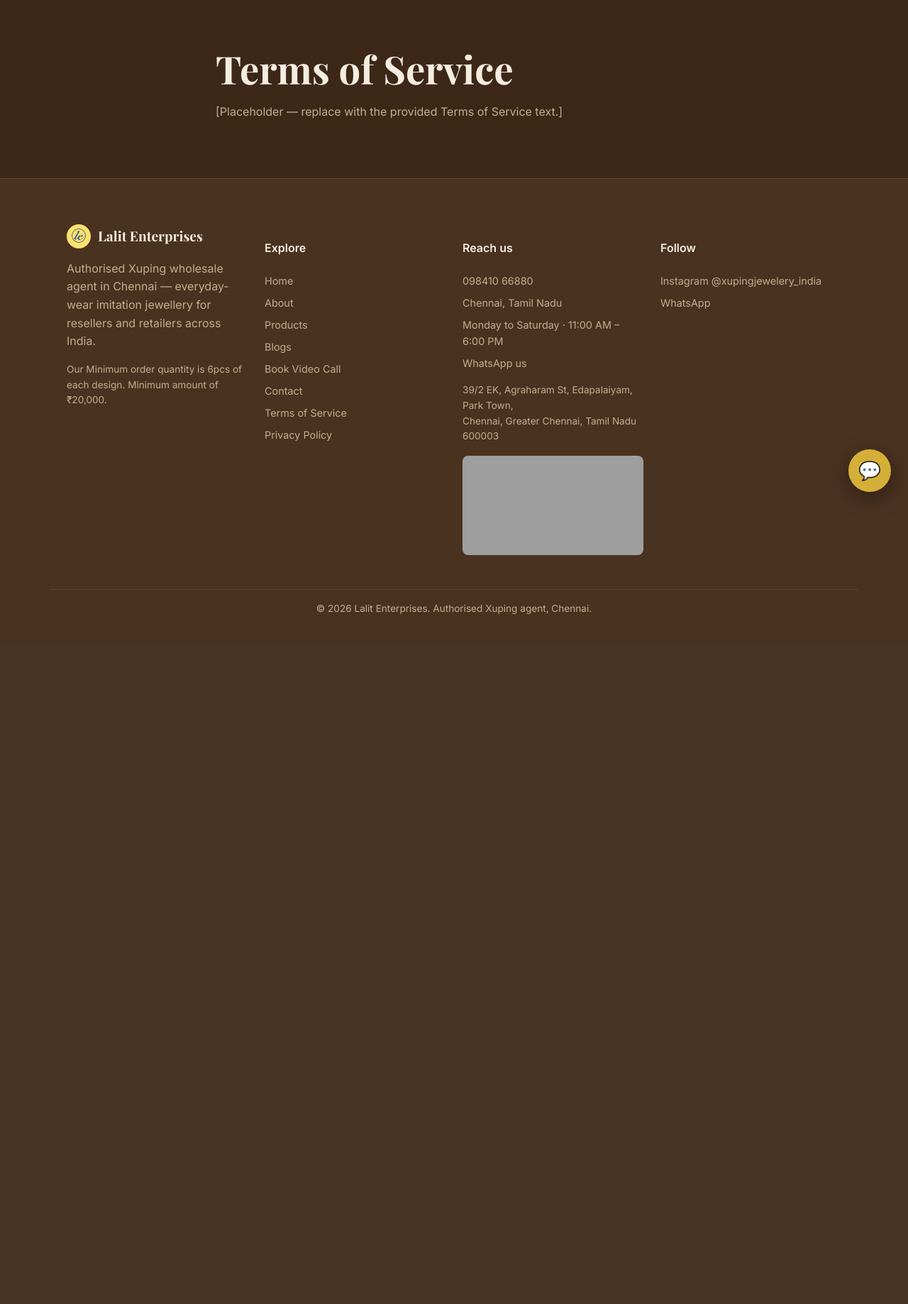
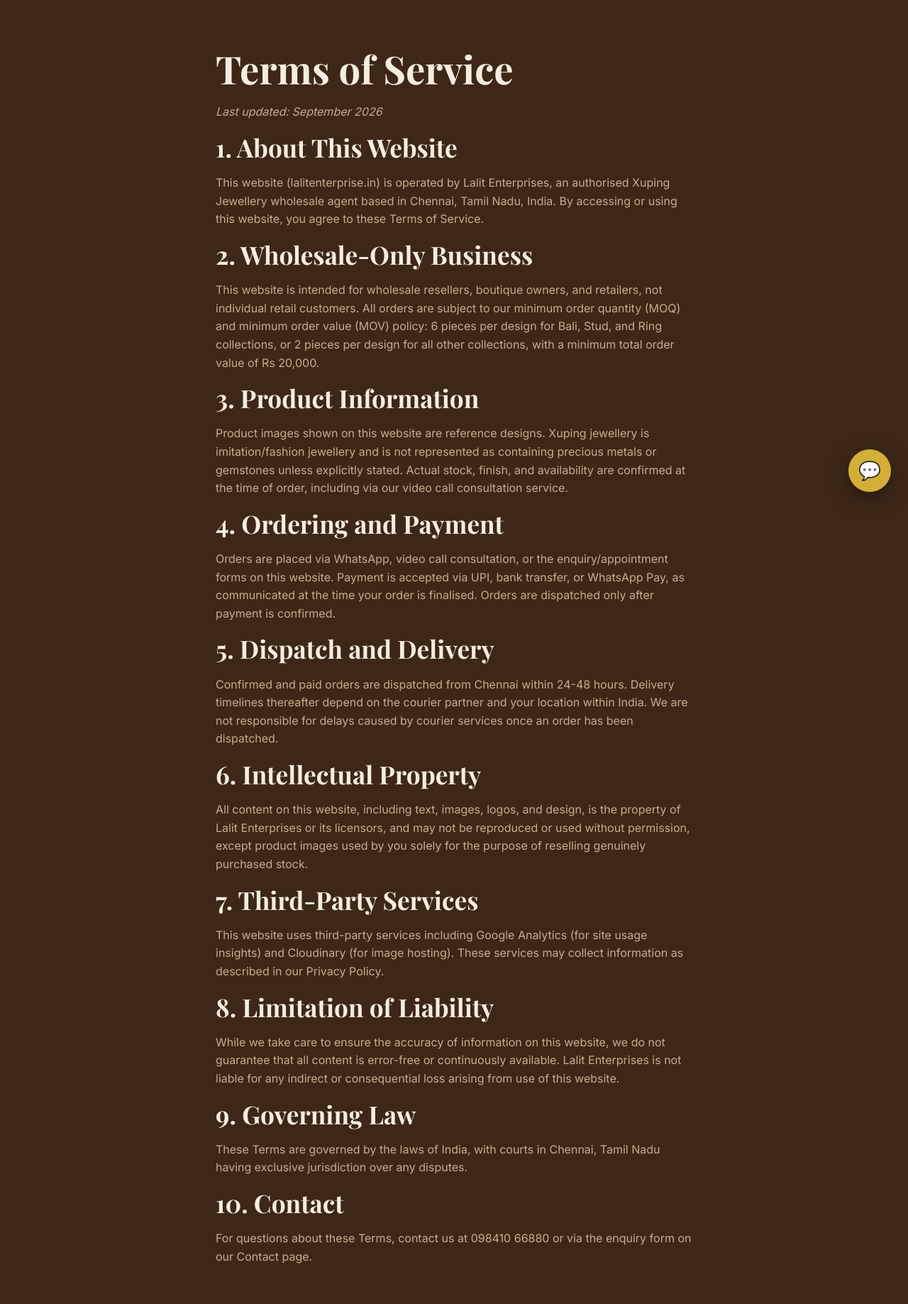
Before and after one commit to sandhyaavp-ui/LalitEnterprises-XupingJewlery, a Django app: page /terms/ in a window 1280 px wide. Shown: the part 83-1920 px from the top of the page at 71% size. Before the commit the page ends 948 px from the top, so only its background shows below. Run offline with Django 5.2, Linux system fonts and the light colour scheme; some libraries are stand-ins or nearby versions; some web fonts are replaced; grey boxes are pictures that could not be loaded.

Commit message:
Add real Terms of Service and Privacy Policy content, footer Legal column
Replaces placeholder text on both legal pages with drafted content
covering the wholesale-only business model, MOQ/MOV policy, ordering,
dispatch, IP, liability, and governing law (Terms), and data
collection, third-party services (Google Analytics, Cloudinary,
WhatsApp), storage, and data rights (Privacy Policy).

Moves Terms/Privacy links out of the Explore footer column into a new
dedicated Legal column, matching the existing footer-col/footer-links
markup so it lines up with the other four columns.

Note for the business owner: this is a reasonable starting draft, not
legal advice. Recommend review by a lawyer familiar with Indian
e-commerce/data protection law (particularly the DPDP Act, 2023)
before treating this as final, especially the Privacy Policy.

Co-Authored-By: Claude Sonnet 5 <noreply@anthropic.com>

```diff
--- a/templates/base.html
+++ b/templates/base.html
@@ -89,6 +89,11 @@
                 <li><a href="{% url 'pages:blogs' %}">Blogs</a></li>
                 <li><a href="{% url 'inquiries:video_call_booking' %}">Book Video Call</a></li>
                 <li><a href="{% url 'inquiries:contact' %}">Contact</a></li>
+            </ul>
+        </div>
+        <div class="footer-col">
+            <h4>Legal</h4>
+            <ul class="footer-links">
                 <li><a href="{% url 'pages:terms' %}">Terms of Service</a></li>
                 <li><a href="{% url 'pages:privacy' %}">Privacy Policy</a></li>
             </ul>
--- a/templates/pages/terms.html
+++ b/templates/pages/terms.html
@@ -3,6 +3,65 @@
 {% block content %}
 <div class="container container-narrow legal-page">
   <h1>Terms of Service</h1>
-  <p>[Placeholder — replace with the provided Terms of Service text.]</p>
+  <p><em>Last updated: September 2026</em></p>
+
+  <h2>1. About This Website</h2>
+  <p>This website (lalitenterprise.in) is operated by Lalit Enterprises,
+  an authorised Xuping Jewellery wholesale agent based in Chennai, Tamil
+  Nadu, India. By accessing or using this website, you agree to these
+  Terms of Service.</p>
+
+  <h2>2. Wholesale-Only Business</h2>
+  <p>This website is intended for wholesale resellers, boutique owners,
+  and retailers, not individual retail customers. All orders are subject
+  to our minimum order quantity (MOQ) and minimum order value (MOV)
+  policy: 6 pieces per design for Bali, Stud, and Ring collections, or 2
+  pieces per design for all other collections, with a minimum total order
+  value of Rs 20,000.</p>
+
+  <h2>3. Product Information</h2>
+  <p>Product images shown on this website are reference designs.
+  Xuping jewellery is imitation/fashion jewellery and is not represented
+  as containing precious metals or gemstones unless explicitly stated.
+  Actual stock, finish, and availability are confirmed at the time of
+  order, including via our video call consultation service.</p>
+
+  <h2>4. Ordering and Payment</h2>
+  <p>Orders are placed via WhatsApp, video call consultation, or the
+  enquiry/appointment forms on this website. Payment is accepted via UPI,
+  bank transfer, or WhatsApp Pay, as communicated at the time your order
+  is finalised. Orders are dispatched only after payment is confirmed.</p>
+
+  <h2>5. Dispatch and Delivery</h2>
+  <p>Confirmed and paid orders are dispatched from Chennai within 24-48
+  hours. Delivery timelines thereafter depend on the courier partner and
+  your location within India. We are not responsible for delays caused by
+  courier services once an order has been dispatched.</p>
+
+  <h2>6. Intellectual Property</h2>
+  <p>All content on this website, including text, images, logos, and
+  design, is the property of Lalit Enterprises or its licensors, and may
+  not be reproduced or used without permission, except product images
+  used by you solely for the purpose of reselling genuinely purchased
+  stock.</p>
+
+  <h2>7. Third-Party Services</h2>
+  <p>This website uses third-party services including Google Analytics
+  (for site usage insights) and Cloudinary (for image hosting). These
+  services may collect information as described in our Privacy Policy.</p>
+
+  <h2>8. Limitation of Liability</h2>
+  <p>While we take care to ensure the accuracy of information on this
+  website, we do not guarantee that all content is error-free or
+  continuously available. Lalit Enterprises is not liable for any
+  indirect or consequential loss arising from use of this website.</p>
+
+  <h2>9. Governing Law</h2>
+  <p>These Terms are governed by the laws of India, with courts in
+  Chennai, Tamil Nadu having exclusive jurisdiction over any disputes.</p>
+
+  <h2>10. Contact</h2>
+  <p>For questions about these Terms, contact us at 098410 66880 or via
+  the enquiry form on our Contact page.</p>
 </div>
 {% endblock %}
```
Also changed, not shown: templates/pages/privacy.html (+61 -1 lines).
